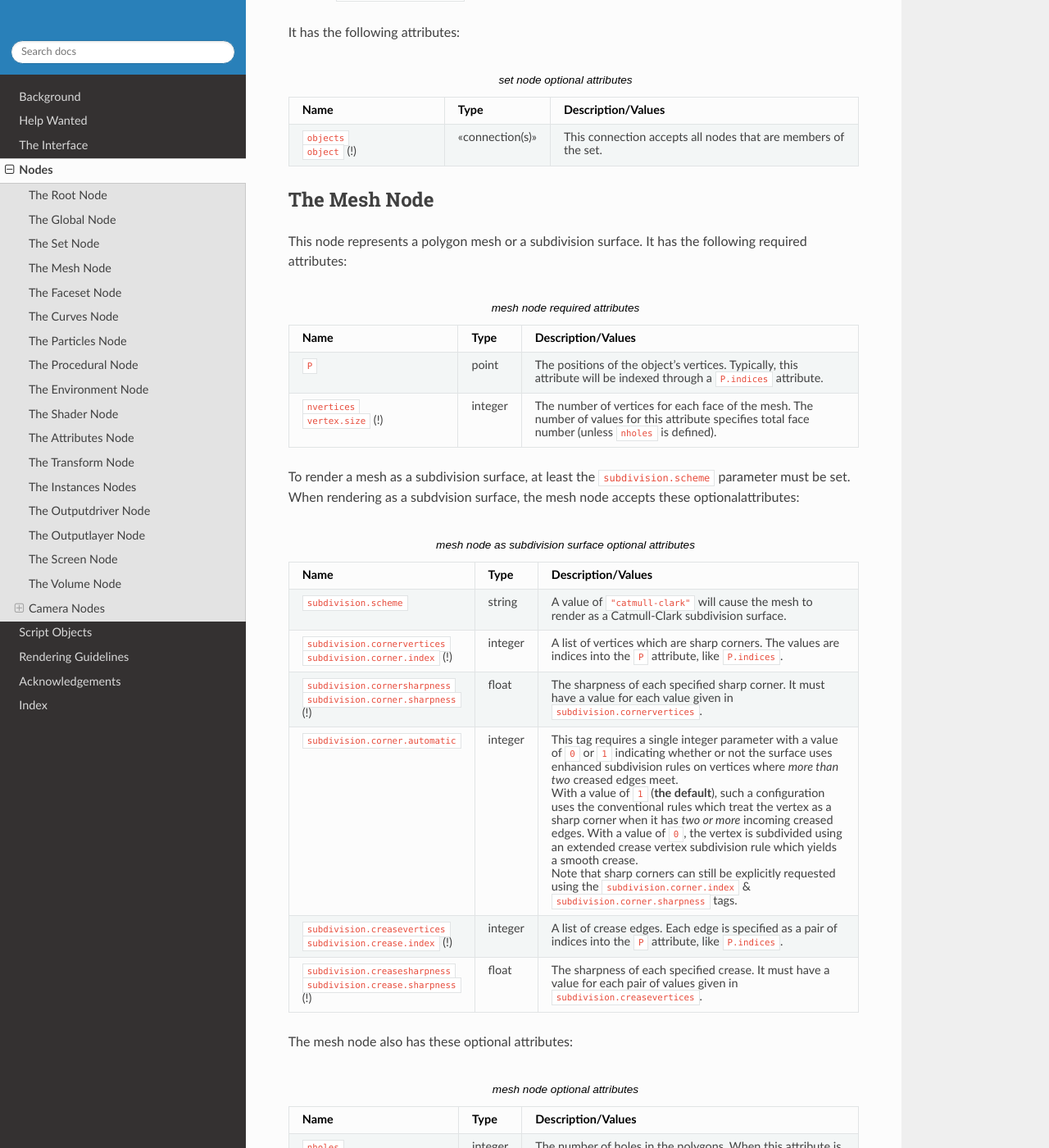
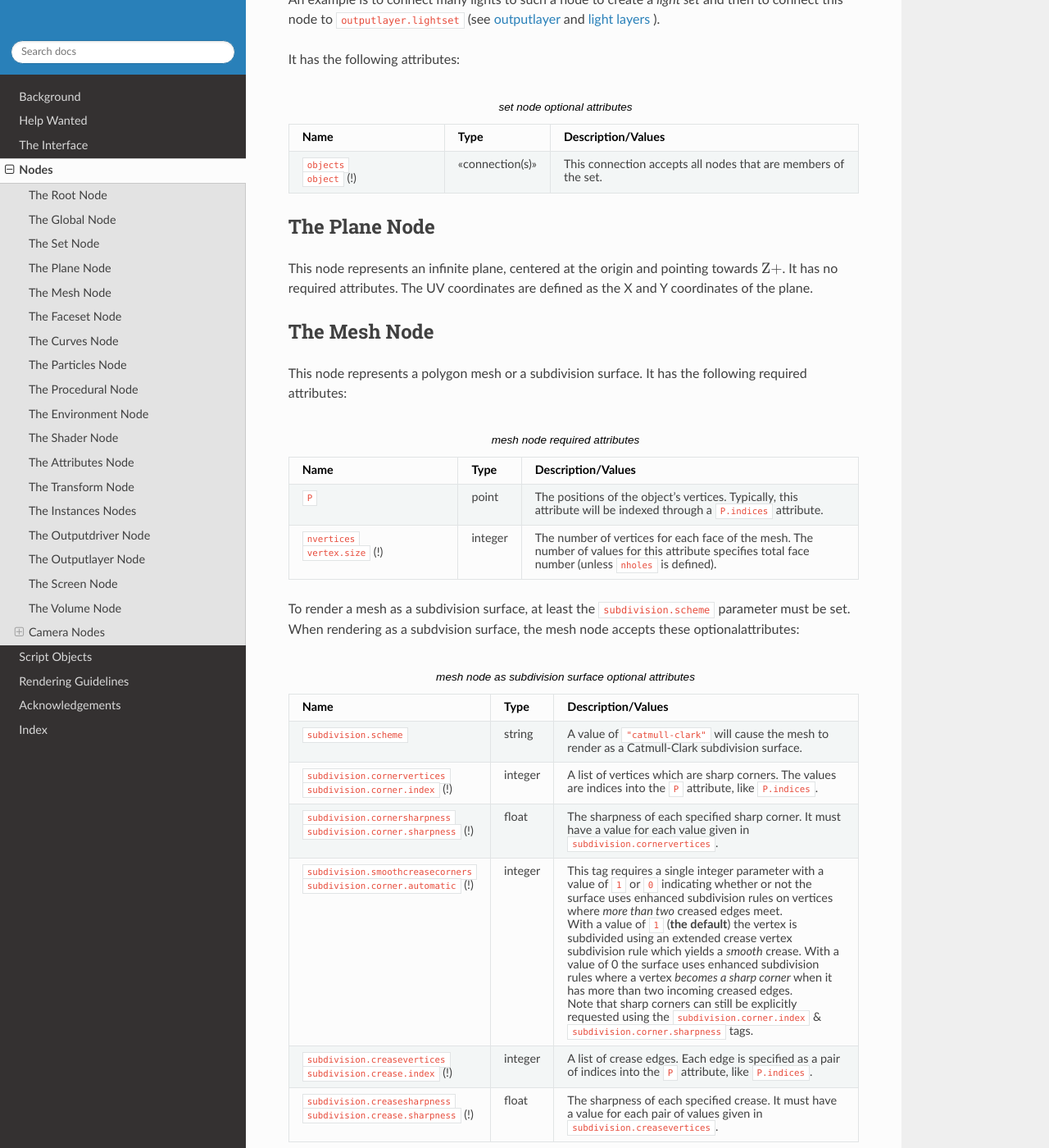
Before and after one commit to virtualritz/nsi-docs, a Sphinx documentation site: the page built from docs/nodes.rst, in a window 1280 px wide and 1400 px high, scrolled down 4448 px. Shown: the whole window at 82% size. Built offline with Sphinx 7.4.7 and the Read the Docs theme 2.0.0, drawn with Linux system fonts in a browser that asks for light colours; some of the changed text lies outside the part shown.

Commit message:
Added plane node, update sds smoothcreasevertices attr.

```diff
--- a/docs/nodes.rst
+++ b/docs/nodes.rst
@@ -34,6 +34,8 @@ details.
    +----------------------------------------+--------------------------+
    | :ref:`instances<node:instances>`       | Specifies instances of   |
    |                                        | other nodes              |
+   +----------------------------------------+--------------------------+
+   | :ref:`plane<node:plane>`               | An infinite plane        |
    +----------------------------------------+--------------------------+
    | :ref:`mesh<node:mesh>`                 | Polygonal mesh or        |
    |                                        | subdivision surface      |
@@ -397,6 +399,18 @@ It has the following attributes:
     | ``object`` (!)                  |                 |                                    |
     +---------------------------------+-----------------+------------------------------------+
 
+.. _node:plane:
+
+.. index::
+    plane node
+
+The Plane Node
+--------------
+
+This node represents an infinite plane, centered at the origin and
+pointing towards :math:`\mathrm{Z+}`. It has no required attributes. The
+UV coordinates are defined as the X and Y coordinates of the plane.
+
 .. _node:mesh:
 
 .. index::
@@ -447,55 +461,57 @@ subdvision surface, the mesh node accepts these optionalattributes:
 .. table:: mesh node as subdivision surface optional attributes
     :widths: 3 1 6
 
-    +----------------------------------+----------+------------------------------------------+
-    | **Name**                         | **Type** | **Description/Values**                   |
-    +==================================+==========+==========================================+
-    | ``subdivision.scheme``           | string   | A value of ``"catmull-clark"`` will      |
-    |                                  |          | cause the mesh to render as a            |
-    |                                  |          | Catmull-Clark subdivision surface.       |
-    +----------------------------------+----------+------------------------------------------+
-    | ``subdivision.cornervertices``   | integer  | A list of vertices which are sharp       |
-    |                                  |          | corners. The values are indices into the |
-    | ``subdivision.corner.index``     |          | ``P`` attribute, like ``P.indices``.     |
-    | (!)                              |          |                                          |
-    +----------------------------------+----------+------------------------------------------+
-    | ``subdivision.cornersharpness``  | float    | The sharpness of each specified sharp    |
-    |                                  |          | corner. It must have a value for each    |
-    | ``subdivision.corner.sharpness`` |          | value given in                           |
-    | (!)                              |          | ``subdivision.cornervertices``.          |
-    +----------------------------------+----------+------------------------------------------+
-    | ``subdivision.corner.automatic`` | integer  | This tag requires a single integer       |
-    |                                  |          | parameter with a value of ``0`` or ``1`` |
-    |                                  |          | indicating whether or not the surface    |
-    |                                  |          | uses enhanced subdivision rules on       |
-    |                                  |          | vertices where *more than two* creased   |
-    |                                  |          | edges meet.                              |
-    |                                  |          |                                          |
-    |                                  |          | With a value of ``1`` (**the default**), |
-    |                                  |          | such a configuration uses the            |
-    |                                  |          | conventional rules which treat the       |
-    |                                  |          | vertex as a sharp corner when it has     |
-    |                                  |          | *two or more* incoming creased edges.    |
-    |                                  |          | With a value of ``0``, the vertex is     |
-    |                                  |          | subdivided using an extended crease      |
-    |                                  |          | vertex subdivision rule which yields a   |
-    |                                  |          | smooth crease.                           |
-    |                                  |          |                                          |
-    |                                  |          | Note that sharp corners can still be     |
-    |                                  |          | explicitly requested using the           |
-    |                                  |          | ``subdivision.corner.index`` &           |
-    |                                  |          | ``subdivision.corner.sharpness`` tags.   |
-    +----------------------------------+----------+------------------------------------------+
-    | ``subdivision.creasevertices``   | integer  | A list of crease edges. Each edge is     |
-    |                                  |          | specified as a pair of indices into the  |
-    | ``subdivision.crease.index``     |          | ``P`` attribute, like ``P.indices``.     |
-    | (!)                              |          |                                          |
-    +----------------------------------+----------+------------------------------------------+
-    | ``subdivision.creasesharpness``  | float    | The sharpness of each specified crease.  |
-    |                                  |          | It must have a value for each pair of    |
-    | ``subdivision.crease.sharpness`` |          | values given in                          |
-    | (!)                              |          | ``subdivision.creasevertices``.          |
-    +----------------------------------+----------+------------------------------------------+
+    +-------------------------------------+----------+---------------------------------------+
+    | **Name**                            | **Type** | **Description/Values**                |
+    +=====================================+==========+=======================================+
+    | ``subdivision.scheme``              | string   | A value of ``"catmull-clark"`` will   |
+    |                                     |          | cause the mesh to render as a         |
+    |                                     |          | Catmull-Clark subdivision surface.    |
+    +-------------------------------------+----------+---------------------------------------+
+    | ``subdivision.cornervertices``      | integer  | A list of vertices which are sharp    |
+    |                                     |          | corners. The values are indices into  |
+    | ``subdivision.corner.index``        |          | the ``P`` attribute, like             |
+    | (!)                                 |          | ``P.indices``.                        |
+    +-------------------------------------+----------+---------------------------------------+
+    | ``subdivision.cornersharpness``     | float    | The sharpness of each specified sharp |
+    |                                     |          | corner. It must have a value for each |
+    | ``subdivision.corner.sharpness``    |          | value given in                        |
+    | (!)                                 |          | ``subdivision.cornervertices``.       |
+    +-------------------------------------+----------+---------------------------------------+
+    | ``subdivision.smoothcreasecorners`` | integer  | This tag requires a single integer    |
+    |                                     |          | parameter with a value of ``1`` or    |
+    | ``subdivision.corner.automatic``    |          | ``0`` indicating whether or not the   |
+    | (!)                                 |          | surface uses enhanced subdivision     |
+    |                                     |          | rules on vertices where *more than    |
+    |                                     |          | two* creased edges meet.              |
+    |                                     |          |                                       |
+    |                                     |          | With a value of ``1`` (**the          |
+    |                                     |          | default**) the vertex is subdivided   |
+    |                                     |          | using an extended crease vertex       |
+    |                                     |          | subdivision rule which yields a       |
+    |                                     |          | *smooth* crease.                      |
+    |                                     |          | With a value of 0 the surface uses    |
+    |                                     |          | enhanced subdivision rules where a    |
+    |                                     |          | vertex *becomes a sharp corner* when  |
+    |                                     |          | it has more than two incoming         |
+    |                                     |          | creased edges.                        |
+    |                                     |          |                                       |
+    |                                     |          | Note that sharp corners can still be  |
+    |                                     |          | explicitly requested using the        |
+    |                                     |          | ``subdivision.corner.index`` &        |
+    |                                     |          | ``subdivision.corner.sharpness``      |
+    |                                     |          | tags.                                 |
+    +-------------------------------------+----------+---------------------------------------+
+    | ``subdivision.creasevertices``      | integer  | A list of crease edges. Each edge is  |
+    |                                     |          | specified as a pair of indices into   |
+    | ``subdivision.crease.index``        |          | the ``P`` attribute, like             |
+    | (!)                                 |          | ``P.indices``.                        |
+    +-------------------------------------+----------+---------------------------------------+
+    | ``subdivision.creasesharpness``     | float    | The sharpness of each specified       |
+    |                                     |          | crease. It must have a value for each |
+    | ``subdivision.crease.sharpness``    |          | pair of values given in               |
+    | (!)                                 |          | ``subdivision.creasevertices``.       |
+    +-------------------------------------+----------+---------------------------------------+
 
 The mesh node also has these optional attributes:
 
```
Also changed, not shown: docs/c-api.rst (+6 -6 lines).
